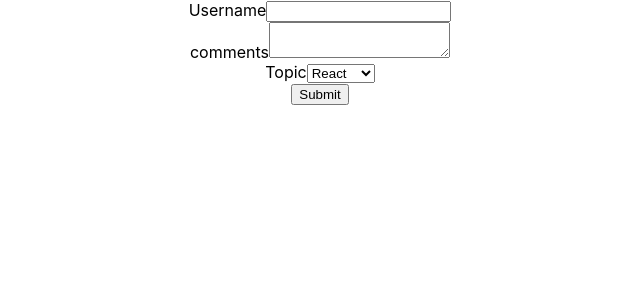
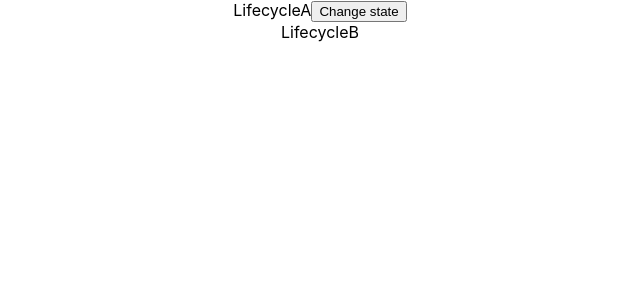
Before and after one commit to saineeharika7/React-Ex1, a React (Create React App) app: page / in a window 1280 px wide. Shown: the top 300 px of the page, without its empty margins (320-960 px from the left). Built offline with nearby package versions, Linux system fonts and the light colour scheme.

Commit message:
Lifecycle methods

```diff
--- a/src/App.js
+++ b/src/App.js
@@ -16,6 +16,7 @@ import InLine from './components/InLine';
 import './components/appStyle.css'
 import style from './components/appStyle.module.css'
 import Form from './components/Form';
+import LifecycleA from './components/LifecycleA';
 
 
 
@@ -45,8 +46,9 @@ function App() {
      <UserGreeting />
      <NameList />
      <StyleSheet />
-  <InLine />*/}
- <Form />
+     <InLine />
+      <Form />*/}
+      <LifecycleA />
     </div>
   );
 }
--- /dev/null
+++ b/src/components/LifecycleA.js
@@ -0,0 +1,49 @@
+import React, { Component } from 'react';
+import LifecycleB from './LifecycleB'
+
+class LifecycleA extends Component {
+
+    constructor(){
+        super()
+        this.state ={
+            name:'Carter'
+        }
+        console.log("this is constructor A ")
+    }
+     static getDerivedStateFromProps(props, state){
+         console.log("this is static getDerivedStateFromProps A")
+         return null;
+     }
+     componentDidMount(){
+         console.log("this is componentDidMount  A")
+     }
+     shouldComponentUpdate(){
+         console.log("this is shouldComponentUpdate A ")
+         return true ;
+     }
+     getSnapshotBeforeUpdate(){
+         console.log("this is getSnapshotBeforeUpdate A")
+         return null
+     }
+     componentDidUpdate(){
+         console.log("this is componentDidUpdate A")
+     }
+     changeHandler =() => {
+         this.setState({
+             name:"Fusco"
+         })
+     }
+    render() {
+        console.log("this is render A");
+        return (
+
+            <div>
+                LifecycleA
+                <button onClick ={this.changeHandler}>Change state</button>
+                <LifecycleB />
+            </div>
+        );
+    }
+}
+
+export default LifecycleA;
--- /dev/null
+++ b/src/components/LifecycleB.js
@@ -0,0 +1,41 @@
+import React, { Component } from 'react';
+
+class LifecycleB extends Component {
+
+    constructor(){
+        super()
+        this.state ={
+            name:'Carter'
+        }
+        console.log("this is constructor B")
+    }
+     static getDerivedStateFromProps(props, state){
+         console.log("this is static getDerivedStateFromProps B")
+         return null;
+     }
+     componentDidMount(){
+         console.log("this is componentDidMount B")
+     }
+     shouldComponentUpdate(){
+        console.log("this is shouldComponentUpdate B ")
+        return true ;
+    }
+    getSnapshotBeforeUpdate(){
+        console.log("this is getSnapshotBeforeUpdate B")
+        return null
+    }
+    componentDidUpdate(){
+        console.log("this is componentDidUpdate B")
+    }
+    render() {
+        console.log("this is render B");
+        return (
+
+            <div>
+                LifecycleB
+            </div>
+        );
+    }
+}
+
+export default LifecycleB;
```
Lines whose indentation alone changed are shown as unchanged.
